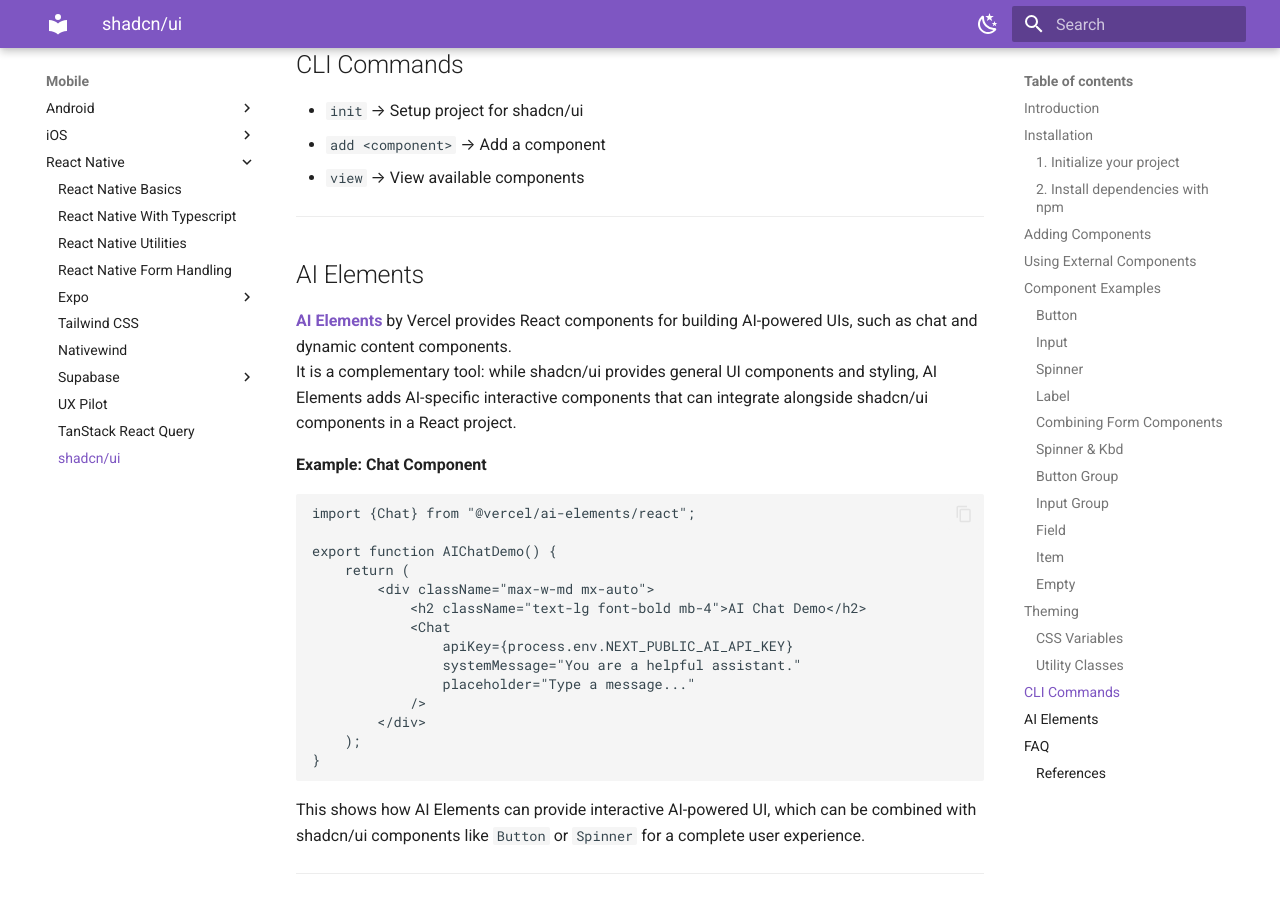
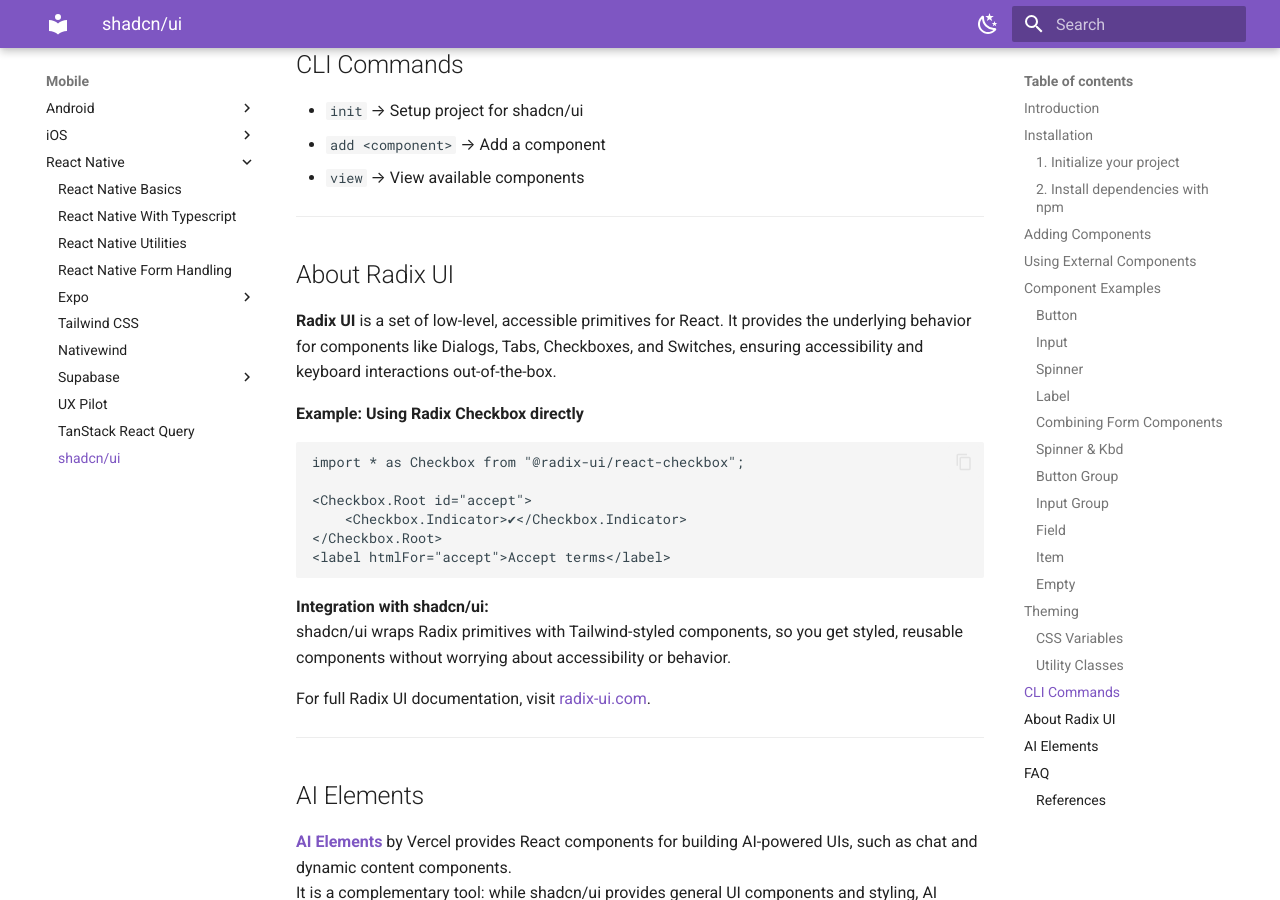
Before and after one commit to ozgurryazilimci/dev-notes, an MkDocs documentation site: the page built from docs/mobile/react-native/shadcn-ui.md, in a window 1280 px wide and 900 px high, scrolled down 6158 px. Built offline with MkDocs 1.6.1 and Material for MkDocs 9.7.7, drawn with Linux system fonts in a browser that asks for light colours.

Commit message:
Add radix ui

````diff
--- a/docs/mobile/react-native/shadcn-ui.md
+++ b/docs/mobile/react-native/shadcn-ui.md
@@ -317,6 +317,30 @@
 
 ---
 
+## About Radix UI
+
+**Radix UI** is a set of low-level, accessible primitives for React. It provides the underlying behavior for components
+like Dialogs, Tabs, Checkboxes, and Switches, ensuring accessibility and keyboard interactions out-of-the-box.
+
+**Example: Using Radix Checkbox directly**
+
+```tsx
+import * as Checkbox from "@radix-ui/react-checkbox";
+
+<Checkbox.Root id="accept">
+    <Checkbox.Indicator>✔</Checkbox.Indicator>
+</Checkbox.Root>
+<label htmlFor="accept">Accept terms</label>
+```
+
+**Integration with shadcn/ui:**
+shadcn/ui wraps Radix primitives with Tailwind-styled components, so you get styled, reusable components without
+worrying about accessibility or behavior.
+
+For full Radix UI documentation, visit [radix-ui.com](https://www.radix-ui.com/).
+
+---
+
 ## AI Elements
 
 [**AI Elements**](https://github.com/vercel/ai-elements) by Vercel provides React components for building AI-powered
@@ -372,5 +396,6 @@
 - [shadcn/ui Docs](https://ui.shadcn.com/docs)
 - [Vercel AI Elements GitHub](https://github.com/vercel/ai-elements)
 - [AI SDK Elements Overview](https://ai-sdk.dev/elements/overview)
+- [Radix UI](https://www.radix-ui.com)
 
 For more examples and up-to-date docs, visit [shadcn/ui official site](https://ui.shadcn.com/docs).
````
